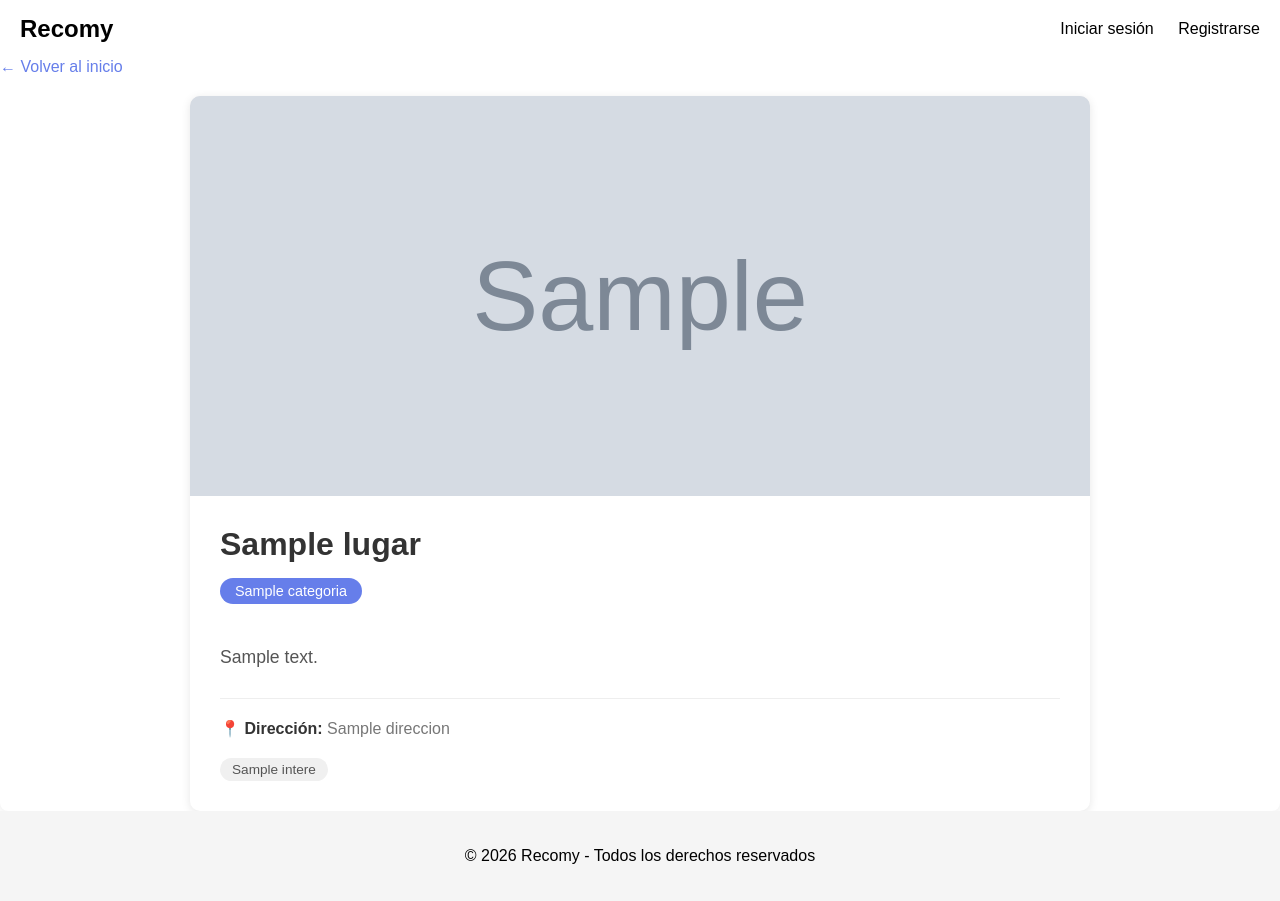
After one commit to chainchair/APPrecommendations, a Django app: template places/templates/places/place_detail.html in a window 1280 px wide. The commit adds this page. Run offline with Django 5.2, Linux system fonts and the light colour scheme; the template is opened without the code that fills it: most values are stand-ins (such as "Sample title", 1, 10 or a date in 2020); grey boxes marked "Sample" are stand-in pictures.

Commit message:
places as views as their own

```diff
--- /dev/null
+++ b/places/templates/places/place_detail.html
@@ -0,0 +1,171 @@
+{% extends 'base.html' %}
+{% load static %}
+
+{% block title %}{{ lugar.nombre }} - Recomy{% endblock %}
+
+{% block content %}
+<header>
+    <h1>Recomy</h1>
+    <nav>
+        {% if user.is_authenticated %}
+            <span>Hola, {{ user.username }}</span>
+            <a href="{% url 'users:logout' %}">Cerrar sesión</a>
+        {% else %}
+            <a href="{% url 'users:login' %}">Iniciar sesión</a>
+            <a href="{% url 'users:registro' %}">Registrarse</a>
+        {% endif %}
+    </nav>
+</header>
+
+<style>
+    /* Mismos estilos del banner, search-bar, etc. */
+    .banner {
+        background: linear-gradient(135deg, #667eea 0%, #764ba2 100%);
+        color: white;
+        padding: 60px 20px;
+        text-align: center;
+        border-radius: 10px;
+        margin-bottom: 40px;
+    }
+    .banner h2 {
+        font-size: 2.5rem;
+        margin-bottom: 10px;
+    }
+    .banner p {
+        font-size: 1.2rem;
+        opacity: 0.9;
+    }
+
+    .back-link {
+        display: inline-block;
+        margin-bottom: 20px;
+        color: #667eea;
+        text-decoration: none;
+        font-size: 1rem;
+    }
+    .back-link:hover {
+        text-decoration: underline;
+    }
+
+    .detail-container {
+        max-width: 900px;
+        margin: 0 auto;
+        background: white;
+        border-radius: 10px;
+        overflow: hidden;
+        box-shadow: 0 2px 10px rgba(0,0,0,0.1);
+    }
+
+    .detail-image {
+        width: 100%;
+        height: 400px;
+        object-fit: cover;
+        background-color: #f0f0f0;
+    }
+
+    .detail-image img {
+        width: 100%;
+        height: 100%;
+        object-fit: cover;
+    }
+
+    .detail-info {
+        padding: 30px;
+    }
+
+    .detail-info h1 {
+        margin: 0 0 15px 0;
+        font-size: 2rem;
+        color: #333;
+    }
+
+    .detail-category {
+        display: inline-block;
+        padding: 5px 15px;
+        background-color: #667eea;
+        color: white;
+        border-radius: 20px;
+        font-size: 0.9rem;
+        margin-bottom: 20px;
+    }
+
+    .detail-description {
+        font-size: 1.1rem;
+        line-height: 1.8;
+        color: #555;
+        margin-bottom: 25px;
+    }
+
+    .detail-address {
+        font-size: 1rem;
+        color: #777;
+        padding-top: 20px;
+        border-top: 1px solid #eee;
+    }
+
+    .detail-address strong {
+        color: #333;
+    }
+
+    .detail-interests {
+        margin-top: 20px;
+        display: flex;
+        flex-wrap: wrap;
+        gap: 8px;
+    }
+
+    .interest-tag {
+        padding: 4px 12px;
+        background-color: #f0f0f0;
+        color: #555;
+        border-radius: 15px;
+        font-size: 0.85rem;
+    }
+
+    @media (max-width: 768px) {
+        .detail-image {
+            height: 250px;
+        }
+        .detail-info {
+            padding: 20px;
+        }
+        .detail-info h1 {
+            font-size: 1.5rem;
+        }
+    }
+</style>
+
+<a href="{% url 'places:landing' %}" class="back-link">← Volver al inicio</a>
+
+<div class="detail-container">
+    {% if lugar.imagen %}
+    <div class="detail-image">
+        <img src="{{ lugar.imagen.url }}" alt="{{ lugar.nombre }}">
+    </div>
+    {% else %}
+    <div class="detail-image" style="background-color: #ddd; display: flex; align-items: center; justify-content: center;">
+        <span style="color: #999;">Sin imagen disponible</span>
+    </div>
+    {% endif %}
+
+    <div class="detail-info">
+        <h1>{{ lugar.nombre }}</h1>
+
+        <span class="detail-category">{{ lugar.categoria.name|default:"Sin categoría" }}</span>
+
+        <p class="detail-description">{{ lugar.descripcion }}</p>
+
+        <div class="detail-address">
+            <strong>📍 Dirección:</strong> {{ lugar.direccion }}
+        </div>
+
+        {% if lugar.intereses.all %}
+        <div class="detail-interests">
+            {% for interes in lugar.intereses.all %}
+            <span class="interest-tag">{{ interes.name }}</span>
+            {% endfor %}
+        </div>
+        {% endif %}
+    </div>
+</div>
+{% endblock %}
--- a/places/urls.py
+++ b/places/urls.py
@@ -5,4 +5,5 @@ app_name = 'places'
 
 urlpatterns = [
     path('', views.landing_view, name='landing'),
+    path('lugar/<slug:slug>/', views.place_detail_view, name='place_detail'),
 ]
```
Also changed, not shown: places/templates/places/landing.html (+8 -0 lines), places/views.py (+8 -2 lines).
